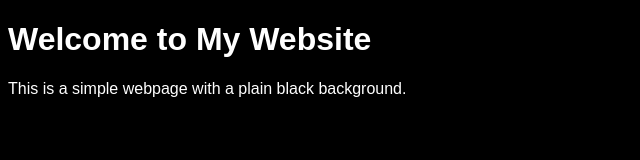
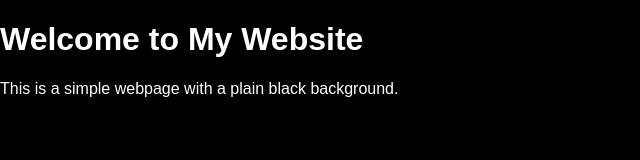
Before and after one commit to meetthebeet/MainSite, a plain HTML site: page index.html in a window 1280 px wide. Shown: the whole page, without its empty margins (0-640 px from the left). Drawn offline with Linux system fonts and the light colour scheme.

Commit message:
Update index.html

```diff
--- a/index.html
+++ b/index.html
@@ -9,6 +9,7 @@
             background-color: black;
             color: white; /* Set text color to white for better visibility on black background */
             font-family: Arial, sans-serif; /* Choose a common font for text */
+            margin: 0; /* Remove default margin to ensure video covers entire viewport */
         }
         #loading-video {
             position: fixed;
```
